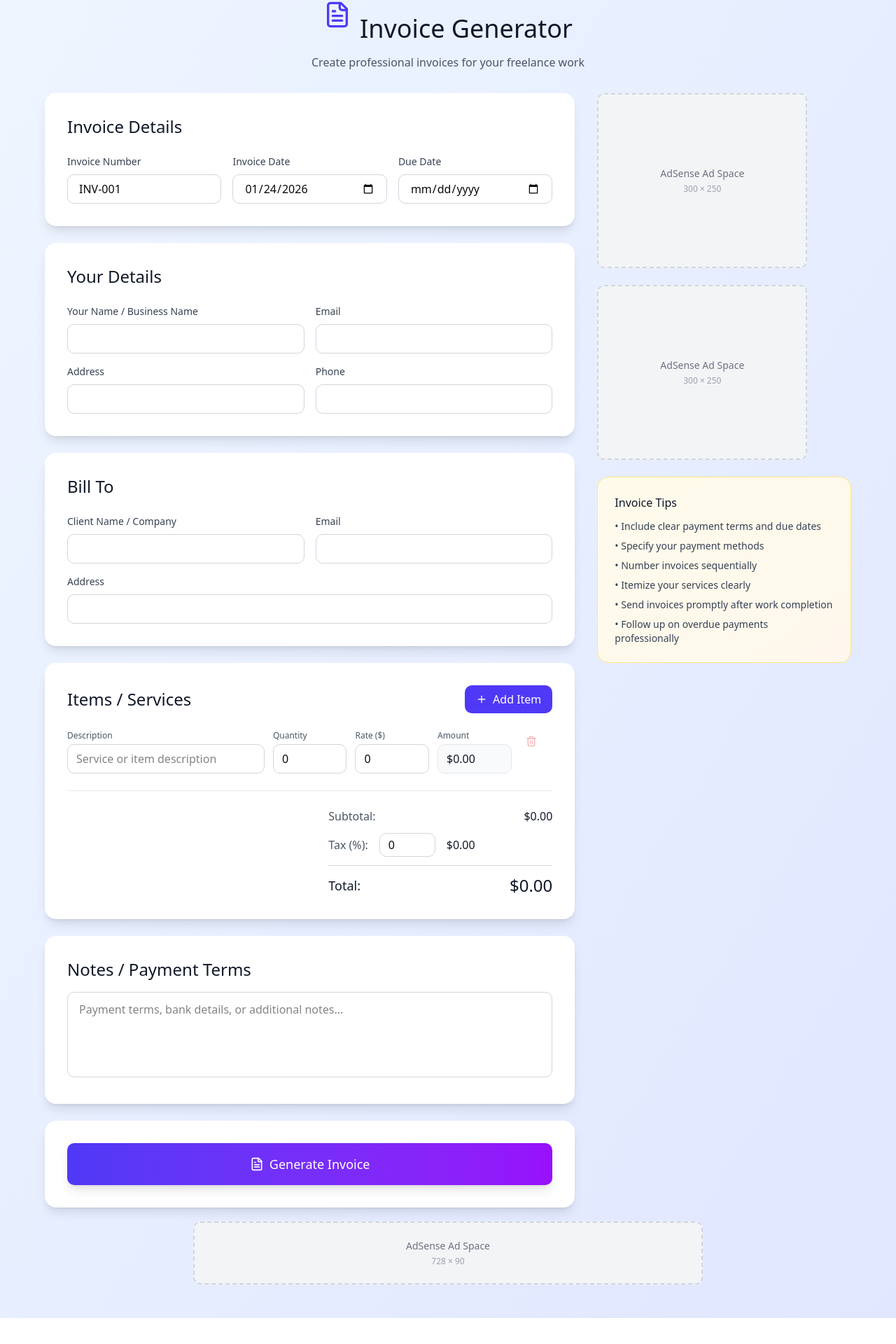
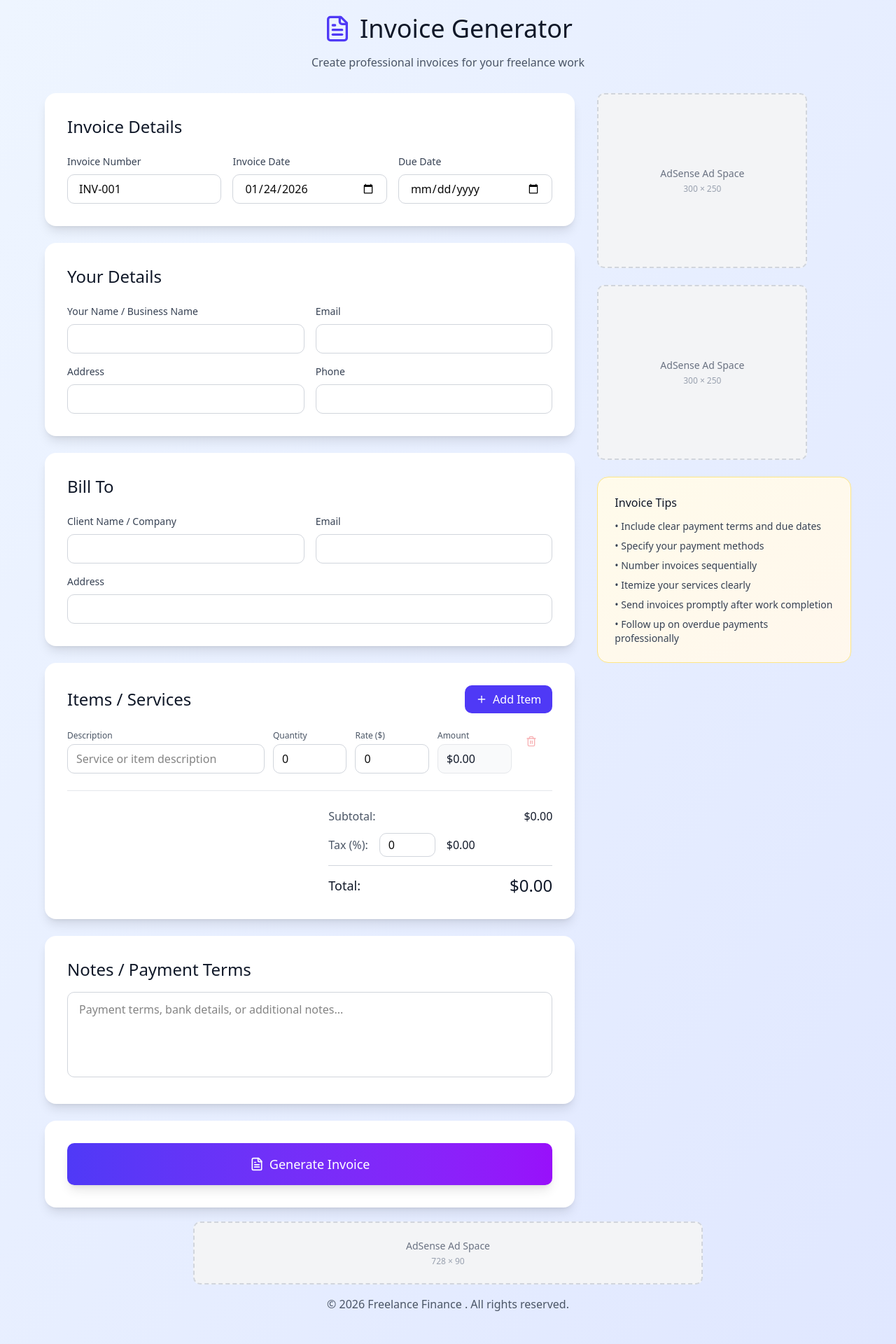
Before and after one commit to Glenn-Dunnegan/Freelancefinance, a React (Vite) app: page /invoice-generator in a window 1280 px wide. Shown: the part 222-2142 px from the top of the page at 70% size. Before the commit the page ends 2105 px from the top, so only its background shows below. Built offline with nearby package versions, Linux system fonts and the light colour scheme.

Commit message:
Style update And added copyright footer.

```diff
--- /dev/null
+++ b/src/components/Footer.tsx
@@ -0,0 +1,13 @@
+import React from 'react';
+
+export const Footer: React.FC = () => {
+  const currentYear = new Date().getFullYear();
+
+  return (
+    <footer className="bg-gray-200 p-4 text-center">
+      <p className="text-gray-600">
+        &copy; {currentYear} <a href="https://Freelance-finance.com" className="hover:underline">Freelance Finance </a>. All rights reserved.
+      </p>
+    </footer>
+  );
+};
--- a/src/components/FreelanceCalculator.tsx
+++ b/src/components/FreelanceCalculator.tsx
@@ -6,6 +6,7 @@ import { AffiliateLinks } from './AffiliateLinks';
 import { SEOHead } from './SEOHead';
 import { SEOContent } from './SEOContent';
 import { FAQSection } from './FAQSection';
+import { Footer } from './Footer';
 
 export function FreelanceCalculator() {
   const [desiredSalary, setDesiredSalary] = useState(75000);
@@ -67,7 +68,7 @@ export function FreelanceCalculator() {
       <AdPlaceholder type="leaderboard" className="mb-6" />
 
       <div className="text-center mb-8">
-        <div className="flex items-center justify-center gap-3 mb-4">
+        <div className="flex items-center justify-center gap-3 mb-4" style={{marginTop:40}}>
           <Calculator className="w-10 h-10 text-indigo-600" />
           <h1 className="text-4xl text-gray-900">Freelance Rate Calculator</h1>
         </div>
@@ -330,6 +331,7 @@ export function FreelanceCalculator() {
       <div className="mt-8">
         <FAQSection />
       </div>
+      <Footer/>
     </div>
   );
 }
--- a/src/components/InvoiceGenerator.tsx
+++ b/src/components/InvoiceGenerator.tsx
@@ -1,6 +1,7 @@
 import { useState, useRef } from 'react';
 import { FileText, Plus, Trash2, Download, Printer } from 'lucide-react';
 import { AdPlaceholder } from './AdPlaceholder';
+import { Footer } from './Footer';
 
 interface LineItem {
   id: string;
@@ -88,9 +89,9 @@ export function InvoiceGenerator() {
       <AdPlaceholder type="leaderboard" className="mb-6" />
 
       <div className="text-center mb-8">
-        <div className="flex items-center justify-center gap-3 mb-4">
+        <div className="flex items-center justify-center gap-3 mb-4" style={{marginTop:40}}>
           <FileText className="w-10 h-10 text-indigo-600" />
-          <h1 className="text-4xl text-gray-900" style={{marginTop:40}}>Invoice Generator</h1>
+          <h1 className="text-4xl text-gray-900" >Invoice Generator</h1>
         </div>
         <p className="text-gray-600">
           Create professional invoices for your freelance work
@@ -419,6 +420,7 @@ export function InvoiceGenerator() {
       <div className="print:hidden" style={{marginTop: 20}}>
         <AdPlaceholder type="leaderboard" className="mt-8" />
       </div>
+      <Footer />
 
       {/* Invoice Preview */}
       {showPreview && (
```
